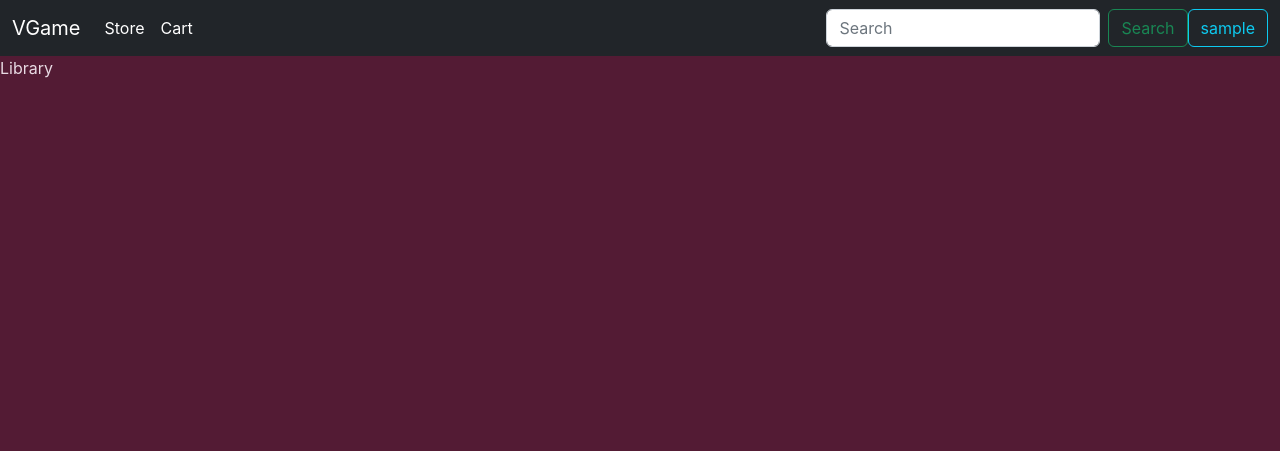
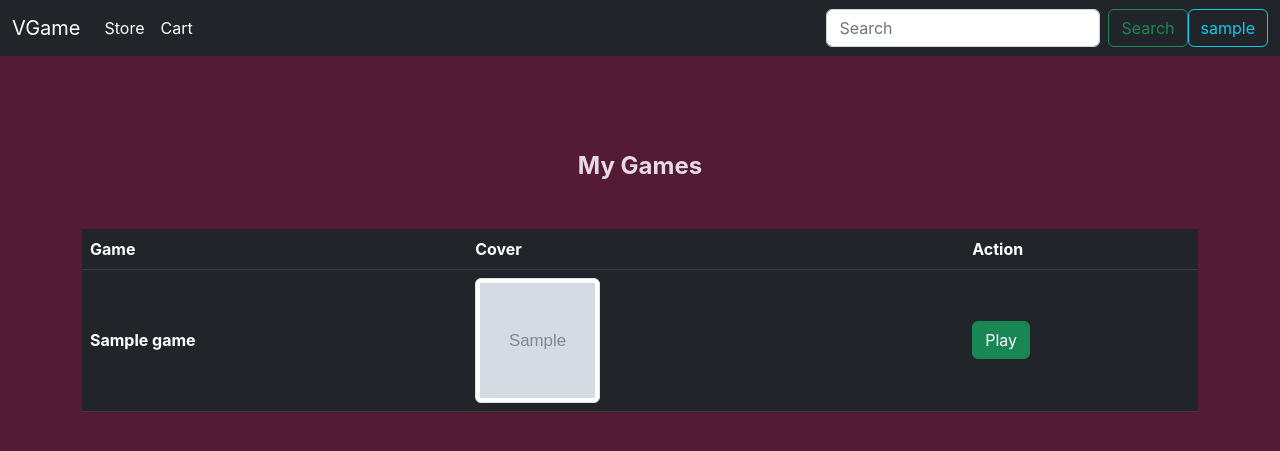
Before and after one commit to vyngt/vgame, a Django app: page /library/ in a window 1280 px wide. Shown: the top 451 px of the page. Run offline with Django 4.2, Linux system fonts and the light colour scheme; a user stored in the database is signed in; tables that the repository leaves empty hold one stand-in row (values such as "Sample post"); grey boxes marked "Sample" are stand-in pictures.

Commit message:
library component

```diff
--- /dev/null
+++ b/static/css/library.css
@@ -0,0 +1,4 @@
+.library-game-cover {
+  height: 125px;
+  width: 125px;
+}
--- a/template/library/index.html
+++ b/template/library/index.html
@@ -1,7 +1,46 @@
 {% extends 'base.html' %}
+<!-- -->
+{% load static %}
 <!---->
 {% block title %} | Library{% endblock title %}
 <!--  -->
+{% block extra_css %}
+<link rel="stylesheet" type="text/css" href="{% static 'css/library.css' %}" />
+{% endblock extra_css%}
+<!--  -->
 {% block content %}
-<div>Library</div>
+<div class="container">
+  <div class="my-5 pt-5 text-center text-small">
+    <h4 class="mb-1"><strong>My Games</strong></h4>
+  </div>
+  <table class="table table-dark table-hover align-middle">
+    <thead>
+      <tr>
+        <th scope="col">Game</th>
+        <th scope="col">Cover</th>
+        <th scope="col"></th>
+        <th scope="col">Action</th>
+      </tr>
+    </thead>
+    <tbody>
+      {% for game in user.library.games.all %}
+      <tr class="align-middle">
+        <th scope="row">{{game.name}}</th>
+        <td>
+          <img
+            class="img-thumbnail library-game-cover"
+            src="{{game.cover.url}}"
+            alt="{{game.name}}"
+          />
+        </td>
+        <td></td>
+        <td>
+          <button class="btn btn-success" type="button">Play</button>
+        </td>
+      </tr>
+      {% endfor %}
+    </tbody>
+  </table>
+</div>
+
 {% endblock content %}
```
